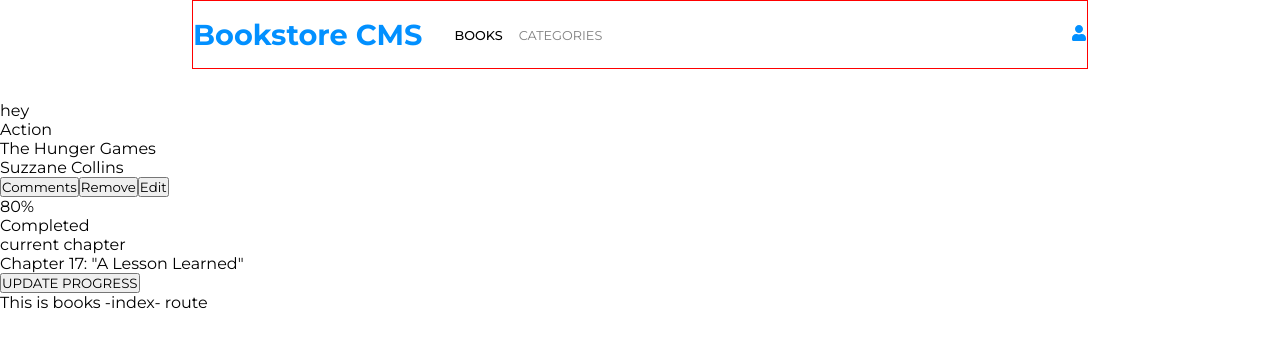
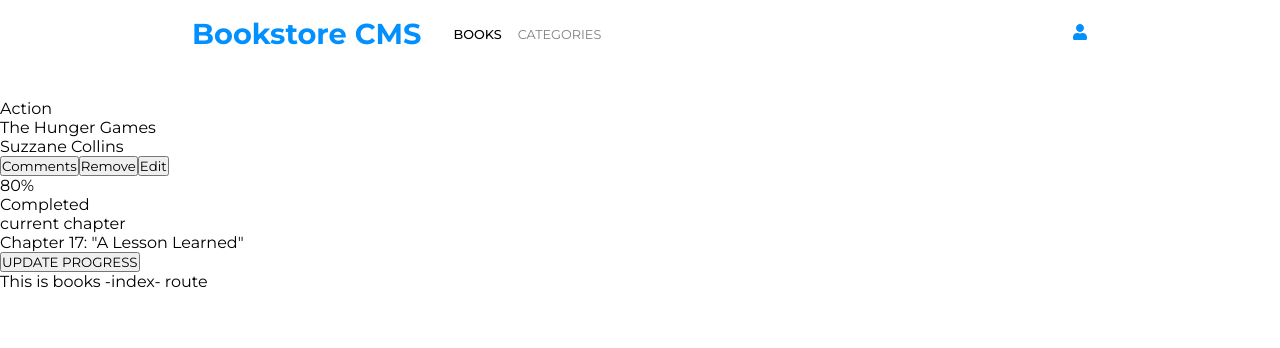
Before and after one commit to kwesiObuobi/bookstore, a React (Create React App) app: page / in a window 1280 px wide. Shown: the top 348 px of the page. Built offline with nearby package versions, Linux system fonts and the light colour scheme.

Commit message:
Remove red border from navbar

```diff
--- a/src/components/BookCard.js
+++ b/src/components/BookCard.js
@@ -1,10 +1,14 @@
-import React from 'react';
+import React, { useState, useEffect } from 'react';
 
 const BookCard = () => {
-  const sam = 'hey';
+  const [completed, setCompleted] = useState('0');
+
+  useEffect(() => {
+    setCompleted('80%');
+  }, []);
+
   return (
     <div className="book-card">
-      {sam}
       <div className="book-details">
         <div className="genre">Action</div>
         <div className="book-title">The Hunger Games</div>
@@ -16,7 +20,7 @@
         </div>
 
         <div className="progress-box">
-          <div className="percentage">80%</div>
+          <div className="percentage">{completed}</div>
           <div className="completed-text">Completed</div>
         </div>
 
--- a/src/styles/Navbar.css
+++ b/src/styles/Navbar.css
@@ -6,7 +6,6 @@
 }
 
 .navbar {
-  border: 1px solid red;
   width: var(--container-lg);
   display: flex;
   justify-content: space-between;
```
